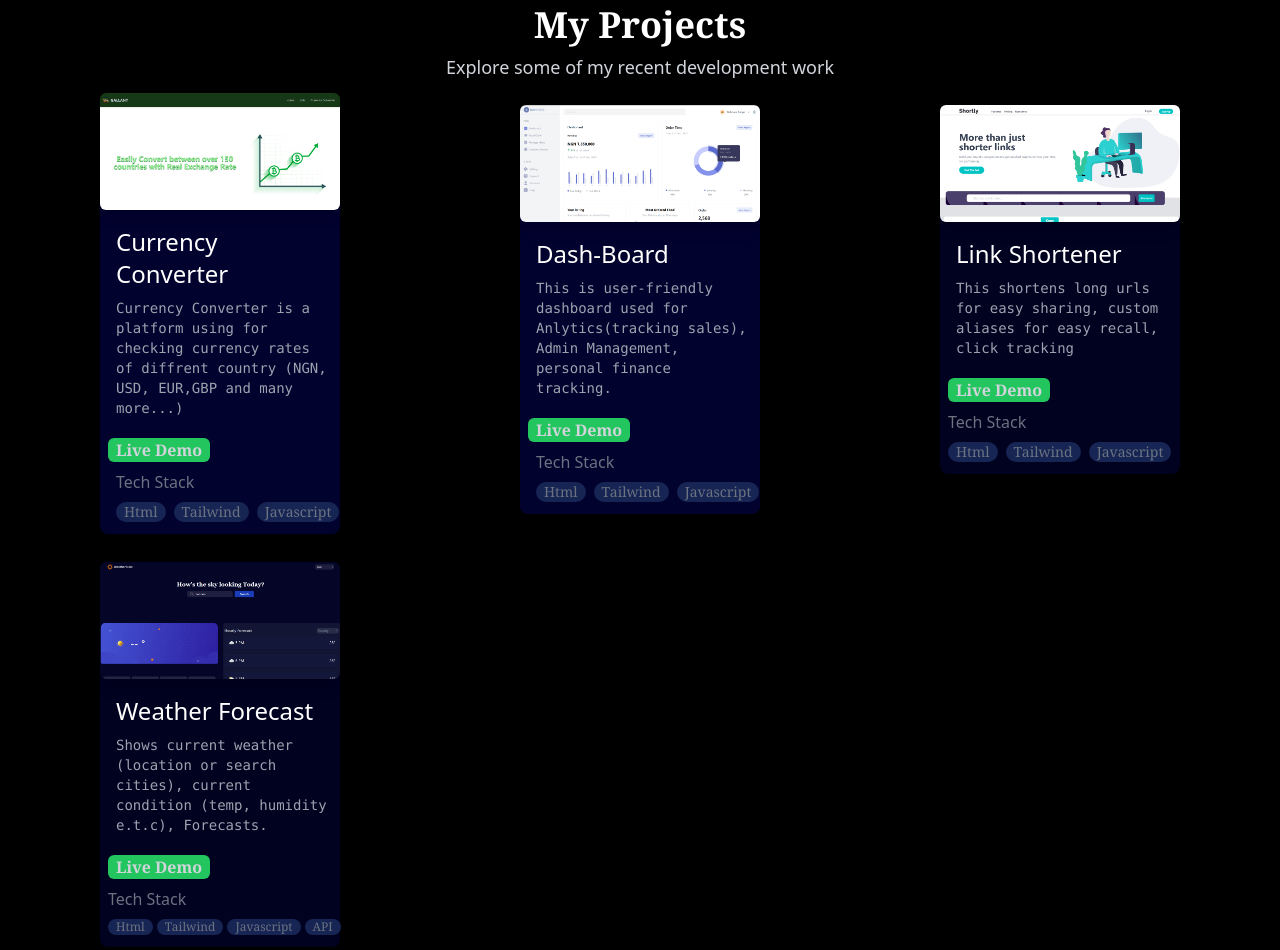
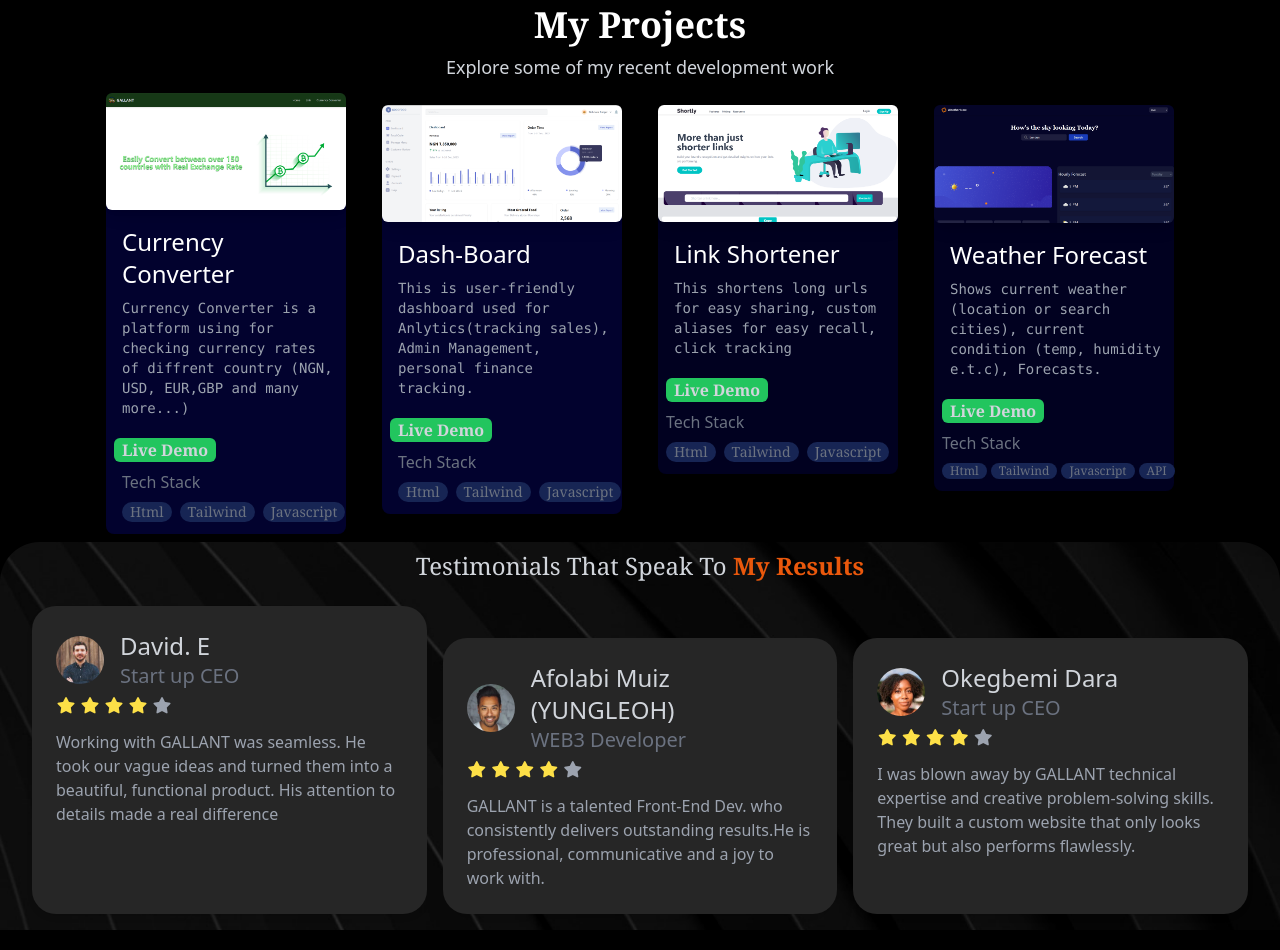
Before and after one commit to Alanukitan/Portfolio, a website: page dist/index.html in a window 1280 px wide. Shown: the part 2570-3520 px from the top of the page. Drawn offline with Linux system fonts and the light colour scheme.

Commit message:
second5 commit

```diff
--- a/dist/index.html
+++ b/dist/index.html
@@ -181,21 +181,22 @@
         <div class="bg-black py-2" id="Projects">
             <div class="text-center space-y-2 pt-2">
             <h1 class="text-4xl font-bold font-serif text-white">My Projects</h1>
-            <p class="text-gray-300 font-sans  text-lg">Explore some of my recent development work</p>
+            <p class="text-gray-300 font-sans text-base  lg:text-lg">Explore some of my recent development work</p>
             </div>
-<div class=" space-y-3 px-3 md:grid grid-cols-3 gap-1">
+<div class=" space-y-3 px-3  lg:grid grid-cols-3 gap-1 xl:flex justify-center">
             <!---->
-            <div class="pt-3">
-                <div class=" container  mx-auto  rounded-lg  lg:items-center lg:max-w-60" style="background-color: rgb(2, 2, 46);">
+            <div class="pt-3 px-4">
+                <div class=" container  mx-auto  rounded-lg  md:items-center lg:max-w-60"  style="background-color: rgb(2, 2, 46);">
                     <img class="w-full rounded-md shadow-lg transition-transform duration-300 hover:scale-x-90" src="./images/Screenshot (6).png" alt="">
 
-                    <div class="mt-4 text-start px-2  lg:mt-1 py-3 lg:ml-2">
+                    <div class="mt-4 text-start px-2   lg:mt-1 py-3 lg:ml-2">
                         <p class="text-2xl text-white">Currency Converter</p>
                         <p class="text-gray-400 font-mono text-sm pt-2 ">Currency Converter is a platform using for checking currency rates of diffrent country (NGN, USD, EUR,GBP and many more...)
                         </p>
                      </div>
-                     <button class="bg-green-500 rounded-md px-2 text-gray-300 font-serif font-semibold mt-2 mx-2">Live Demo</button>
-
+                     <a href="https://gallant-currency.vercel.app">
+                     <button  class="bg-green-500 rounded-md px-2 text-gray-300 font-serif font-semibold mt-2 mx-2">Live Demo</button>
+                     </a>
                     <div class="pb-3 px-4">
                         <h3 class= "text-gray-500 font-sans font-medium py-2 ">Tech Stack</h3>
                         <div class=" flex gap-2 text-sm font-serif">
@@ -207,7 +208,7 @@
                 </div>
             </div>
                <!---->
-            <div class="pt-3">
+            <div class="pt-3 px-4">
                 <div class=" container  mx-auto  rounded-lg  lg:items-center lg:max-w-60" style="background-color: rgb(2, 2, 46);">
                     <img class="w-full rounded-md shadow-lg transition-transform duration-300 hover:scale-x-90" src="./images/Screenshot (7).png" alt="">
 
@@ -218,8 +219,10 @@
 
                         </p>
                         </div>
+                        <a href="https://good-food-ashy.vercel.app">
                         <button class="bg-green-500 rounded-md px-2 mx-2 text-gray-300 font-serif font-semibold mt-2 ">Live Demo</button>
-                    <div class="pb-3 px-4">
+                        </a>
+                        <div class="pb-3 px-4">
                         <h3 class= "text-gray-500 font-sans font-medium py-2 ">Tech Stack</h3>
                         <div class=" flex gap-2 text-sm font-serif">
                             <p class="bg-blue-950 rounded-full px-2 text-gray-500">Html</p>
@@ -230,7 +233,7 @@
                 </div>
             </div>
              <!---->
-            <div class="pt-3">
+            <div class="pt-3 px-4">
                 <div class=" container  mx-auto  rounded-lg  lg:items-center lg:max-w-60" style="background-color: rgba(2, 2, 46, 0.703);">
                     <img class="w-full rounded-md shadow-lg transition-transform duration-300 hover:scale-x-90" src="./images/Screenshot (8).png" alt="">
 
@@ -240,8 +243,10 @@
                         </p>
 
                     </div>
+                    <a href="https://shortly-zzyx.vercel.app">
                     <button class="bg-green-500 rounded-md px-2 text-gray-300 font-serif font-semibold mt-2 mx-2">Live Demo</button>
-                    <div class="pb-3 px-2">
+                    </a>
+                     <div class="pb-3 px-2">
                         <h3 class= "text-gray-500 font-sans font-medium py-2 ">Tech Stack</h3>
                         <div class=" flex gap-2 text-sm font-serif">
                             <p class="bg-blue-950 rounded-full px-2 text-gray-500">Html</p>
@@ -252,7 +257,7 @@
                 </div>
             </div>
             <!---->
-            <div class="pt-3">
+            <div class="pt-3 px-4">
                 <div class=" container  mx-auto  rounded-lg  lg:items-center lg:max-w-60" style="background-color: rgba(2, 2, 46, 0.703);">
                     <img class="w-full rounded-md shadow-lg transition-transform duration-300 hover:scale-x-90" src="./images/Screenshot (4).png" alt="">
 
@@ -263,8 +268,9 @@
 
                         </p>
                     </div>
+                    <a href="https://weather-app-nine-alpha-96.vercel.app">
                      <button class="bg-green-500 rounded-md px-2 text-gray-300 font-serif font-semibold mt-2 mx-2 ">Live Demo</button>
-
+                    </a>
                     <div class="pb-3 px-2">
                         <h3 class= "text-gray-500 font-sans font-medium py-2 ">Tech Stack</h3>
                         <div class=" flex gap-1 text-xs font-serif">
```
Also changed, not shown: dist/output.css.
